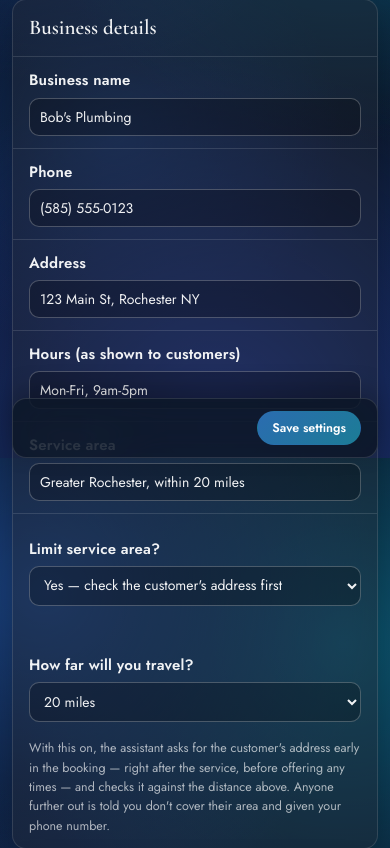
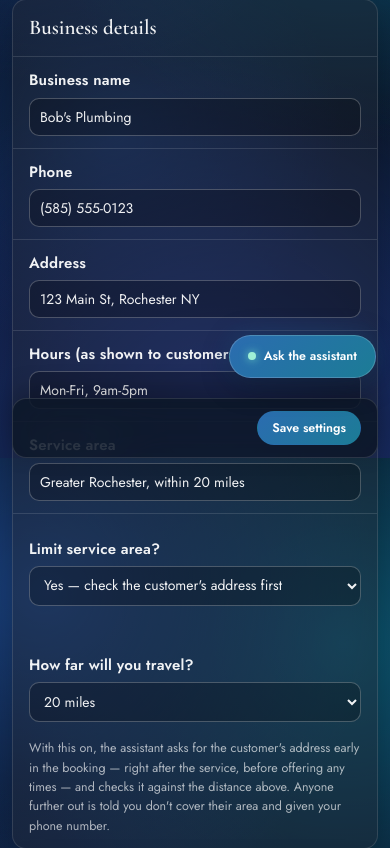
Before and after one commit to Casey2022/Multi-Business-AI-Chatbot, a Flask app: page /admin/business/1/settings in a window 390 px wide. Shown: the part 386-1234 px from the top of the page. Run offline with Flask 3, Linux system fonts and the light colour scheme; the visitor is signed in with stand-in values (Sample User, id 1); data comes from the database, SQL or seed files in the repository; data that the repository does not hold is empty; some libraries are stand-ins or nearby versions.

Commit message:
The owner assistant on every page: a pop-out panel, and a menu stale-page check that can't lose a change
"Ask the assistant" in the corner of every owner page opens a glass panel
over the page (full screen on a phone): the same conversation as the Help
page, kept open from page to page, Esc to close. Without the script the
button is a link to the Help page, which works as before. Questions go by
fetch; help_ask/clear answer in JSON for X-Requested-With: fetch (errors
in words, 429 for the rate limit). When the assistant changes the menu,
the page underneath refreshes with a GET to show it, unless the owner has
unsaved typing on it (unsaved-edits.js now says), in which case the panel
says so. Hand-offs link to the drafted message on the Help page. Not
offered to operators (no business of their own) or on the Help page.

The Menu page's Save and Remove now send a fingerprint of the item as the
page showed it, and a stale card is refused instead of writing the whole
item back over a change made since (by the assistant or another person);
before, only a renamed item was caught.

One turn macro draws the conversation for both places. Guide and prompt
no longer assume the owner is on the Help page. assistant_test 82,
menu_form_test 61; panel driven in a real browser (13 checks: open/close,
fetch with CSRF, refresh after a change, no refresh over unsaved edits,
errors, hand-off link, Start over, phone).

Co-Authored-By: Claude Opus 5.5 <noreply@anthropic.com>
Claude-Session: https://claude.ai/code/session_01BAkXCpjveSoDeTJ6zYE7g9

```diff
--- a/admin/routes.py
+++ b/admin/routes.py
@@ -607,6 +607,7 @@ def _render_menu(business, errors=None, editing=None, status=200):
     for i, entry in enumerate(menu_list):
         rows = (editing or {}).get(i) or menu_form.item_rows(entry)
         cards.append({"index": i, "original": entry.get("item", ""), "rows": rows,
+                      "fingerprint": menu_form.fingerprint(entry),
                       "errors": (errors or {}).get(i, []),
                       "preview": menu.render_item(menu.items({"menu": [entry]})[0])})
     new_rows = (editing or {}).get("new") or menu_form.item_rows({})
@@ -661,7 +662,8 @@ def menu_item_save(business_id, index):
         return _render_menu(business, errors={index: errors},
                             editing={index: menu_form.form_rows(request.form)}, status=400)
     new_list, stale = menu_form.replace_item(menu_list, index, entry,
-                                             request.form.get("original", ""))
+                                             request.form.get("original", ""),
+                                             request.form.get("fingerprint"))
     if stale:
         flash(stale, "error")
         return redirect(url_for("admin.menu_page", business_id=business_id))
@@ -701,7 +703,8 @@ def menu_item_delete(business_id, index):
         return off
     _live, menu_list = _menu_context(business)
     new_list, stale = menu_form.replace_item(menu_list, index, None,
-                                             request.form.get("original", ""))
+                                             request.form.get("original", ""),
+                                             request.form.get("fingerprint"))
     if stale:
         flash(stale, "error")
         return redirect(url_for("admin.menu_page", business_id=business_id))
--- /dev/null
+++ b/admin/templates/admin/_assistant_pop.html
@@ -0,0 +1,44 @@
+{# _assistant_pop.html — the owner assistant, on every owner page.
+
+   Included by base.html when assistant_panel() offers it (owners only, not
+   on the Help page). Without assistant-pop.js the corner button is simply a
+   link to the Help page, where the same assistant works with ordinary form
+   posts. With it, the button opens this panel, questions go by fetch, and
+   the conversation (the same one the Help page shows) carries on from page
+   to page. #}
+{% import "admin/_macros.html" as ui %}
+<a class="assistant-fab" href="{{ ap.help_url }}#assistant" data-assistant-toggle
+   aria-controls="assistant-pop" aria-expanded="false">
+  <span class="assistant-fab-dot" aria-hidden="true"></span>Ask the assistant
+</a>
+<section class="assistant-pop" id="assistant-pop" role="dialog" aria-label="Owner assistant" hidden>
+  <div class="assistant-pop-head">
+    <span class="assistant-pop-title">Ask the assistant</span>
+    <span class="toolbar">
+      <form method="POST" action="{{ url_for('admin.help_assistant_clear') }}" class="inline-form" data-assistant-clear>
+        <input type="hidden" name="_csrf_token" value="{{ csrf_token() }}">
+        {% if ap.page %}<input type="hidden" name="from" value="{{ ap.page }}">{% endif %}
+        <button class="btn btn-sm" type="submit">Start over</button>
+      </form>
+      <button class="btn btn-sm" type="button" data-assistant-close aria-label="Close the assistant">Close</button>
+    </span>
+  </div>
+  <div class="assistant-pop-thread" data-assistant-thread aria-live="polite">
+    {% for t in ap.turns %}{{ ui.assistant_turn(t, ap.business, loop.last, 'pop', ap.help_url) }}
+    {% endfor %}
+    <p class="hint assistant-pop-empty" {{ 'hidden' if ap.turns }}>Ask how to do something
+      {%- if menu_switched_on(ap.business) %}, or for a menu change: “raise the large to $24”.
+      It saves menu changes as drafts for you to publish{% endif %}.</p>
+  </div>
+  <form method="POST" action="{{ url_for('admin.help_ask') }}" class="assistant-ask" data-assistant-form>
+    <input type="hidden" name="_csrf_token" value="{{ csrf_token() }}">
+    {% if ap.page %}<input type="hidden" name="from" value="{{ ap.page }}">{% endif %}
+    <label for="assistant-pop-question" class="sr-only">Your question</label>
+    <input type="text" id="assistant-pop-question" name="question" maxlength="{{ ap.max_question }}"
+           placeholder="Ask how to do something" autocomplete="off" required>
+    <button class="btn btn-primary" type="submit">Ask</button>
+  </form>
+  <div class="assistant-pop-foot">
+    <a href="{{ ap.help_url }}#support">Ask a person instead</a>
+  </div>
+</section>
--- a/admin/templates/admin/_macros.html
+++ b/admin/templates/admin/_macros.html
@@ -74,3 +74,29 @@
   </div>
   {% endif %}
 {% endmacro %}
+
+{% macro assistant_turn(t, business, is_last=False, where='help', help_url='') %}
+  {# One turn of the owner assistant's conversation. Drawn here for the Help
+     page and the pop-out panel alike; assistant-pop.js builds the same
+     markup for a reply that arrives without a page load. #}
+  <div class="assistant-turn assistant-turn-{{ t.role }}">
+    <div class="assistant-who">{{ 'You' if t.role == 'owner' else 'Assistant' }}</div>
+    <div class="assistant-text">{{ t.content }}</div>
+    {% if t.actions %}
+    <div class="assistant-actions">
+      <div class="assistant-actions-title">Saved as a draft</div>
+      <ul>{% for a in t.actions %}{% for line in a.lines %}<li>{{ line }}</li>{% endfor %}{% endfor %}</ul>
+      <div>Customers see it once you press “Publish changes”.
+        {% if business %}<a href="{{ url_for('admin.menu_page', business_id=business.id) }}">See it on the Menu page</a>{% endif %}</div>
+    </div>
+    {% endif %}
+    {% if t.handoff and is_last %}
+    <div class="assistant-handoff">
+      {% if where == 'help' %}I've drafted a message to support below from this
+        conversation. Check it, then press “Send to support”.
+      {% else %}I've drafted a message to support from this conversation.
+        <a href="{{ help_url }}#support">Open it on the Help page</a> to check it and send it.{% endif %}
+    </div>
+    {% endif %}
+  </div>
+{% endmacro %}
--- a/admin/templates/admin/base.html
+++ b/admin/templates/admin/base.html
@@ -99,6 +99,9 @@
   {% block content %}{% endblock %}
 </div>
 
+{% set ap = assistant_panel() %}
+{% if ap %}{% include "admin/_assistant_pop.html" %}{% endif %}
+
 {# Progressive enhancement: any <table data-resizable> gets draggable
    column edges, remembered per table. The tables work without it. #}
 <script src="{{ url_for('static', filename='table-resize.js') }}" defer></script>
@@ -108,6 +111,7 @@
 <script src="{{ url_for('static', filename='photo-upload.js') }}" defer></script>
 <script src="{{ url_for('static', filename='row-order.js') }}" defer></script>
 <script src="{{ url_for('static', filename='busy-submit.js') }}" defer></script>
+<script src="{{ url_for('static', filename='assistant-pop.js') }}" defer></script>
 
 </body>
 </html>
--- a/admin/templates/admin/menu.html
+++ b/admin/templates/admin/menu.html
@@ -135,6 +135,7 @@
   <form method="POST" action="{{ url_for('admin.menu_item_save', business_id=business.id, index=c.index) }}" data-track-edits="any">
     <input type="hidden" name="_csrf_token" value="{{ csrf_token() }}">
     <input type="hidden" name="original" value="{{ c.original }}">
+    <input type="hidden" name="fingerprint" value="{{ c.fingerprint }}">
     <details class="menu-item" {% if c.errors %}open{% endif %}>
       <summary class="card-title">
         <span>{{ c.original }}</span>
@@ -157,6 +158,7 @@
           onsubmit="return confirm('Remove {{ c.original }} from the menu? You can discard this before publishing.');">
       <input type="hidden" name="_csrf_token" value="{{ csrf_token() }}">
       <input type="hidden" name="original" value="{{ c.original }}">
+    <input type="hidden" name="fingerprint" value="{{ c.fingerprint }}">
       <button class="btn btn-danger btn-sm" type="submit">Remove item</button>
     </form>
   </div>
--- a/static/app.css
+++ b/static/app.css
@@ -1039,3 +1039,66 @@ details.menu-item > summary .menu-reads { flex-basis: 100%; font-family: var(--b
 }
 .assistant-actions-title { font-weight: 600; color: var(--pending); }
 .assistant-actions ul { margin: var(--s1) 0; padding-left: var(--s4); color: var(--ink); }
+
+/* ---------------------------------------------------------------------- *
+ * The assistant on every owner page (_assistant_pop.html, assistant-pop.js)
+ * ---------------------------------------------------------------------- */
+.assistant-fab {
+  position: fixed; right: 20px; bottom: 20px; z-index: 40;
+  display: inline-flex; align-items: center; gap: var(--s2);
+  padding: 11px 18px; border-radius: 999px;
+  font-size: var(--text-sm); font-weight: 600; text-decoration: none; color: #fff;
+  background: linear-gradient(135deg, var(--pen-fill), var(--pen-fill-2));
+  border: 1px solid rgba(255,255,255,.18);
+  box-shadow: 0 8px 28px rgba(0,0,0,.35), 0 0 24px rgba(43,108,176,.35);
+}
+.assistant-fab:hover { color: #fff; }
+.assistant-fab-dot { width: 8px; height: 8px; border-radius: 50%; background: #9FF0D6;
+                     box-shadow: 0 0 8px #6FD3C0; }
+/* Clear of a page's sticky Save bar (Settings), whose button sits bottom-right. */
+body:has(.savebar) .assistant-fab { bottom: 88px; }
+
+.assistant-pop {
+  position: fixed; right: 20px; bottom: 76px; z-index: 41;
+  width: min(400px, calc(100vw - 40px));
+  height: min(600px, calc(100vh - 110px));
+  display: flex; flex-direction: column;
+  /* Denser than a card: it floats over a page full of text. */
+  background: rgba(10,19,34,.93);
+  backdrop-filter: var(--glass); -webkit-backdrop-filter: var(--glass);
+  border: 1px solid var(--rule-strong); border-radius: var(--radius);
+  box-shadow: 0 18px 60px rgba(0,0,0,.5);
+  overflow: hidden;
+}
+.assistant-pop[hidden] { display: none; }
+body:has(.savebar) .assistant-pop { bottom: 144px; height: min(560px, calc(100vh - 170px)); }
+.assistant-pop-head {
+  display: flex; align-items: center; justify-content: space-between; gap: var(--s2);
+  padding: var(--s3) var(--s4); border-bottom: 1px solid var(--rule);
+}
+.assistant-pop-title { font-family: var(--display); font-size: var(--display-md); font-weight: 600; }
+.assistant-pop-thread {
+  flex: 1; min-height: 0; overflow-y: auto;
+  display: flex; flex-direction: column; gap: var(--s3);
+  padding: var(--s4);
+}
+.assistant-pop .assistant-turn { max-width: 92%; font-size: 13.5px; }
+.assistant-pop .assistant-ask { padding: var(--s3); border-top: 1px solid var(--rule); }
+.assistant-pop-foot { padding: 0 var(--s4) var(--s3); font-size: var(--text-sm); text-align: right; }
+.assistant-turn.is-thinking .assistant-text { color: var(--ink-faint); font-style: italic; }
+.assistant-turn.is-error { border: 1px solid var(--refused); }
+.assistant-refresh { margin-top: var(--s2); font-size: var(--text-sm); color: var(--ink-faint); }
+
+@media (max-width: 640px) {
+  .assistant-fab { right: 14px; bottom: 14px; }
+  body:has(.savebar) .assistant-fab { bottom: 80px; }
+  /* On a phone the panel is the whole screen; its own Close button is the way out. */
+  .assistant-pop, body:has(.savebar) .assistant-pop {
+    inset: 0; width: 100%; height: 100%; border-radius: 0; border: 0;
+  }
+  .assistant-fab.is-open { display: none; }
+}
+@media (prefers-reduced-motion: no-preference) {
+  .assistant-pop:not([hidden]) { animation: fadeUp .25s ease both; }
+}
+.assistant-pop-empty { margin: auto 0; text-align: center; }
--- /dev/null
+++ b/static/assistant-pop.js
@@ -0,0 +1,187 @@
+// assistant-pop.js — the owner assistant in a panel on every owner page.
+//
+//   <a data-assistant-toggle href="/admin/help#assistant">  the corner button
+//   <section id="assistant-pop" hidden>                     the panel
+//     [data-assistant-thread] [data-assistant-form] [data-assistant-clear]
+//
+// An enhancement: without this script the button is a link to the Help
+// page, where the same assistant works with ordinary form posts. With it,
+// the button opens the panel, questions go by fetch (the server answers in
+// JSON when X-Requested-With is "fetch"), and the panel remembers being open
+// as the owner moves from page to page.
+//
+// When the assistant changes the menu, the page underneath is out of date,
+// so it's refreshed (panel kept open) unless the owner has unsaved typing
+// on it (unsaved-edits.js says), in which case they're told instead.
+
+(function () {
+  "use strict";
+
+  var KEY = "assistant-pop-open";
+
+  function remember(open) {
+    try { open ? sessionStorage.setItem(KEY, "1") : sessionStorage.removeItem(KEY); }
+    catch (e) { /* private mode: the panel just starts closed */ }
+  }
+
+  function remembered() {
+    try { return sessionStorage.getItem(KEY) === "1"; } catch (e) { return false; }
+  }
+
+  function el(tag, cls, text) {
+    var node = document.createElement(tag);
+    if (cls) node.className = cls;
+    if (text != null) node.textContent = text;   // as text, not markup: a reply is never parsed as HTML
+    return node;
+  }
+
+  document.addEventListener("DOMContentLoaded", function () {
+    var fab = document.querySelector("[data-assistant-toggle]");
+    var pop = document.getElementById("assistant-pop");
+    if (!fab || !pop) return;
+
+    var thread = pop.querySelector("[data-assistant-thread]");
+    var form = pop.querySelector("[data-assistant-form]");
+    var input = form.querySelector("input[name='question']");
+    var button = form.querySelector("button[type='submit']");
+    var clear = pop.querySelector("[data-assistant-clear]");
+    var empty = pop.querySelector(".assistant-pop-empty");
+
+    function toBottom() { thread.scrollTop = thread.scrollHeight; }
+
+    function open(focus) {
+      pop.hidden = false;
+      fab.setAttribute("aria-expanded", "true");
+      fab.classList.add("is-open");
+      remember(true);
+      toBottom();
+      if (focus) input.focus();
+    }
+
+    function close() {
+      pop.hidden = true;
+      fab.setAttribute("aria-expanded", "false");
+      fab.classList.remove("is-open");
+      remember(false);
+      fab.focus();
+    }
+
+    fab.addEventListener("click", function (e) {
+      e.preventDefault();
+      if (pop.hidden) open(true); else close();
+    });
+    pop.querySelector("[data-assistant-close]").addEventListener("click", close);
+    document.addEventListener("keydown", function (e) {
+      if (e.key === "Escape" && !pop.hidden) close();
+    });
+    if (remembered()) open(false);
+
+    function addTurn(role, text) {
+      var turn = el("div", "assistant-turn assistant-turn-" + role);
+      turn.appendChild(el("div", "assistant-who", role === "owner" ? "You" : "Assistant"));
+      turn.appendChild(el("div", "assistant-text", text));
+      thread.appendChild(turn);
+      if (empty) empty.hidden = true;
+      toBottom();
+      return turn;
+    }
+
+    function note(turn, cls, text, link) {
+      var box = el("div", cls, text);
+      if (link) {
+        box.appendChild(document.createTextNode(" "));
+        var a = el("a", null, link.text);
+        a.href = link.href;
+        box.appendChild(a);
+      }
+      turn.appendChild(box);
+      toBottom();
+      return box;
+    }
+
+    function busy(on) {
+      button.disabled = on;
+      input.disabled = on;
+      button.textContent = on ? "…" : "Ask";
+    }
+
+    function send(url, body) {
+      return fetch(url, {
+        method: "POST", body: body, credentials: "same-origin",
+        headers: { "X-Requested-With": "fetch", "Accept": "application/json" }
+      });
+    }
+
+    form.addEventListener("submit", function (e) {
+      var question = input.value.trim();
+      if (!question) return;              // the browser's "required" says so
+      e.preventDefault();
+      var body = new FormData(form);
+      addTurn("owner", question);
+      input.value = "";
+      var thinking = addTurn("assistant", "Thinking…");
+      thinking.classList.add("is-thinking");
+      busy(true);
+
+      send(form.action, body)
+        .then(function (r) {
+          return r.json().catch(function () {
+            return { error: "Something went wrong. Try again, or ask a person." };
+          });
+        })
+        .then(function (res) {
+          thinking.remove();
+          if (res.error) {
+            addTurn("assistant", res.error).classList.add("is-error");
+            return;
+          }
+          var turn = addTurn("assistant", res.reply);
+          if (res.actions && res.actions.length) {
+            var box = el("div", "assistant-actions");
+            box.appendChild(el("div", "assistant-actions-title", "Saved as a draft"));
+            var list = el("ul");
+            res.actions.forEach(function (line) { list.appendChild(el("li", null, line)); });
+            box.appendChild(list);
+            box.appendChild(el("div", null, "Customers see it once you press “Publish changes”."));
+            turn.appendChild(box);
+          }
+          if (res.handoff) {
+            note(turn, "assistant-handoff", "I've drafted a message to support from this conversation.",
+                 { href: res.help_url, text: "Open it on the Help page" });
+          }
+          if (res.actions && res.actions.length) {
+            var unsaved = typeof window.portalHasUnsavedEdits === "function" &&
+                          window.portalHasUnsavedEdits();
+            if (unsaved) {
+              note(turn, "assistant-refresh", "This page has unsaved edits, so it wasn't " +
+                   "refreshed. Save or discard them, then reload to see the change.");
+            } else {
+              note(turn, "assistant-refresh", "Refreshing the page to show it…");
+              remember(true);
+              // A GET of this address, never a re-post of a form.
+              setTimeout(function () {
+                window.location.assign(window.location.pathname + window.location.search);
+              }, 1500);
+            }
+          }
+        })
+        .catch(function () {
+          thinking.remove();
+          addTurn("assistant", "Couldn't reach the server. Check your connection and try again.")
+            .classList.add("is-error");
+        })
+        .then(function () { busy(false); input.focus(); });
+    });
+
+    clear.addEventListener("submit", function (e) {
+      e.preventDefault();
+      send(clear.action, new FormData(clear)).then(function (r) {
+        if (!r.ok) return;
+        Array.prototype.forEach.call(thread.querySelectorAll(".assistant-turn"),
+                                     function (n) { n.remove(); });
+        if (empty) empty.hidden = false;
+        input.focus();
+      });
+    });
+  });
+})();
--- a/static/unsaved-edits.js
+++ b/static/unsaved-edits.js
@@ -88,6 +88,12 @@
 
   document.addEventListener("DOMContentLoaded", function () {
     var forms = document.querySelectorAll("form[data-track-edits]");
+
+    // Asked by assistant-pop.js before it refreshes the page to show a
+    // change the assistant made: a refresh would throw this typing away.
+    window.portalHasUnsavedEdits = function () {
+      return Array.prototype.some.call(forms, isEdited);
+    };
     Array.prototype.forEach.call(forms, function (form) {
       form.addEventListener("input", function () { sync(form); });
       form.addEventListener("change", function () { sync(form); });
--- a/styles_test.py
+++ b/styles_test.py
@@ -34,6 +34,10 @@ ADDED_BY_SCRIPT = {
     "notice",     # demo.html, on a notice the business sent unprompted
     "picker-hidden",  # date-picker.js, hides the field its button replaces
     "col-grip",   # table-resize.js, the draggable column edge
+    "is-thinking",        # assistant-pop.js, the "Thinking…" turn
+    "is-error",           # assistant-pop.js, a turn saying something failed
+    "is-open",            # assistant-pop.js, the corner button while the panel is open
+    "assistant-refresh",  # assistant-pop.js, "Refreshing the page…" / unsaved-edits note
 }
 
 PASSED, FAILED = [], []
```
Also changed, not shown: admin/owner_guide.md (+9 -1 lines), admin/support_routes.py (+62 -11 lines), admin/templates/admin/help.html (+1 -17 lines), assistant.py (+3 -4 lines), assistant_test.py (+49 -1 lines), menu_form.py (+25 -5 lines), menu_form_test.py (+10 -0 lines).
